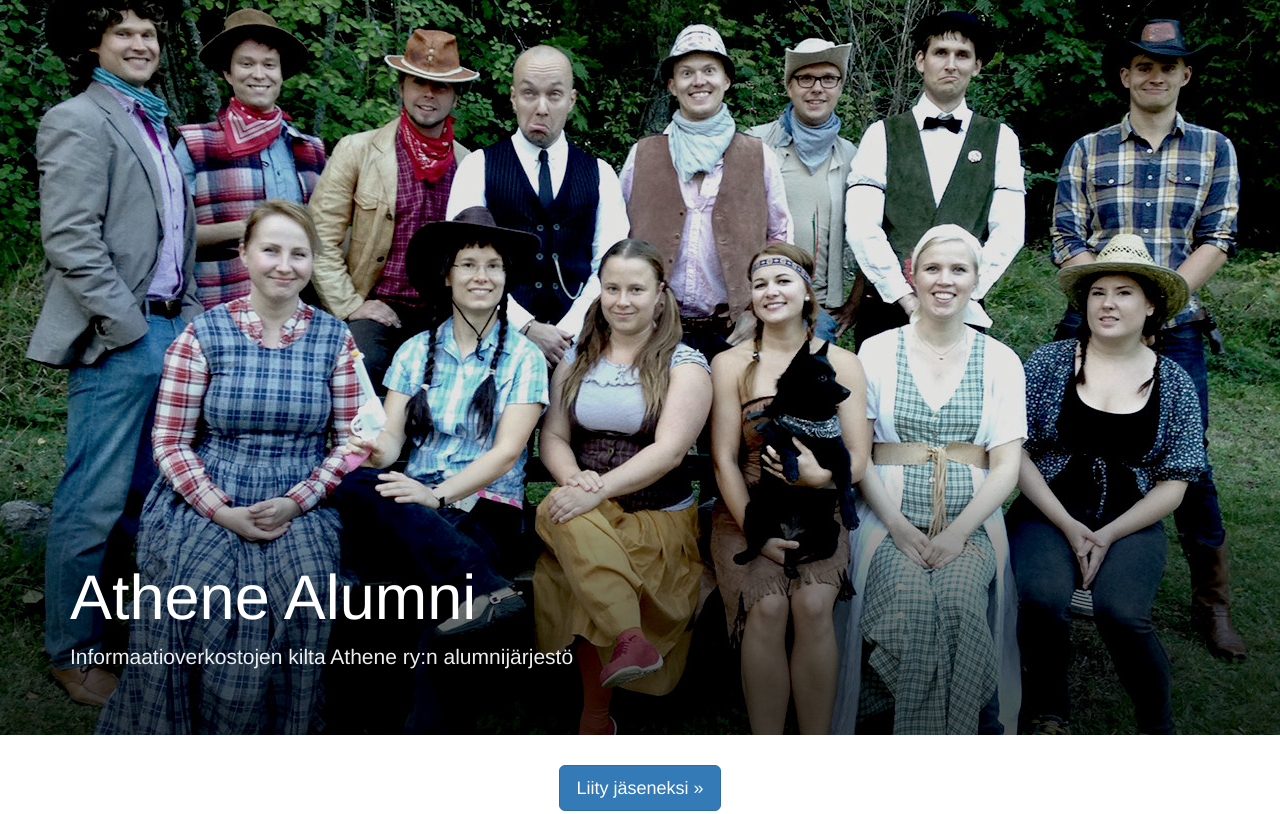
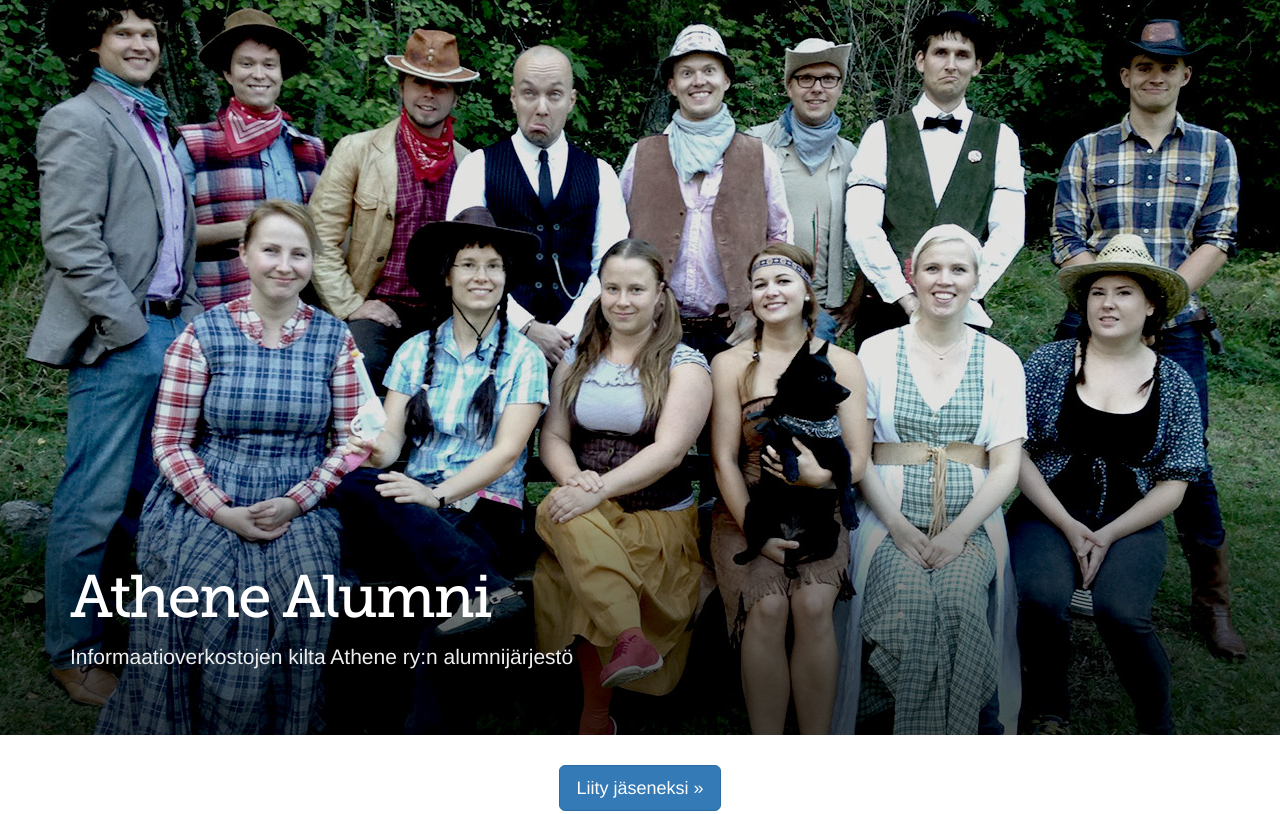
Before and after one commit to athenealumni/athenealumni.fi, a website: page index.html in a window 1280 px wide. Shown: the top 814 px of the page. Drawn offline with nearby package versions, Linux system fonts and the light colour scheme.

Commit message:
otsikko museo slabilla

```diff
--- a/alumni.css
+++ b/alumni.css
@@ -1,3 +1,20 @@
+
+@font-face {
+    font-family: 'MuseoSlab500';
+    src: url('./assets/fonts/museo_slab-webfont.eot');
+    src: url('./assets/fonts/museo_slab-webfont.eot?#iefix') format('embedded-opentype'),
+         url('./assets/fonts/museo_slab-webfont.woff') format('woff'),
+         url('./assets/fonts/museo_slab-webfont.ttf') format('truetype'),
+         url('./assets/fonts/museo_slab-webfont.svg#MuseoSlab500') format('svg');
+    font-weight: normal;
+    font-style: normal;
+}
+
+h1 {
+  font-family: "MuseoSlab500";
+  letter-spacing: -2px;
+}
+
 .jumbotron {
   background: url(assets/hero.jpg);
   background-position: 50% 0;
--- /dev/null
+++ b/assets/fonts/generator_config.txt
@@ -0,0 +1,5 @@
+# Font Squirrel Font-face Generator Configuration File
+# Upload this file to the generator to recreate the settings
+# you used to create these fonts.
+
+{"mode":"expert","formats":["ttf","woff","eot","svg"],"options_hinting":"Y","options_vertical_metrics":"Y","add_space_glyphs":"Y","add_hyphen_glyphs":"Y","fallback":"georgia","options_subset":"advanced","subset_range":["english","swedish"],"subset_custom":"","subset_custom_range":"","css_format":"fontspring","filename_suffix":"webfont","emsquare":"2048","spacing_adjustment":"0","ps_hinter":"default","gasp_setting":"xy"}
--- /dev/null
+++ b/assets/fonts/stylesheet.css
@@ -0,0 +1,15 @@
+/* Generated by Font Squirrel (http://www.fontsquirrel.com) on August 31, 2011 */
+
+
+
+@font-face {
+    font-family: 'MuseoSlab500';
+    src: url('museo_slab-webfont.eot');
+    src: url('museo_slab-webfont.eot?#iefix') format('embedded-opentype'),
+         url('museo_slab-webfont.woff') format('woff'),
+         url('museo_slab-webfont.ttf') format('truetype'),
+         url('museo_slab-webfont.svg#MuseoSlab500') format('svg');
+    font-weight: normal;
+    font-style: normal;
+
+}
```
Also changed, not shown: assets/fonts/museo_slab-webfont.ttf (added), assets/fonts/museo_slab-webfont.woff (added), 2 other files.
